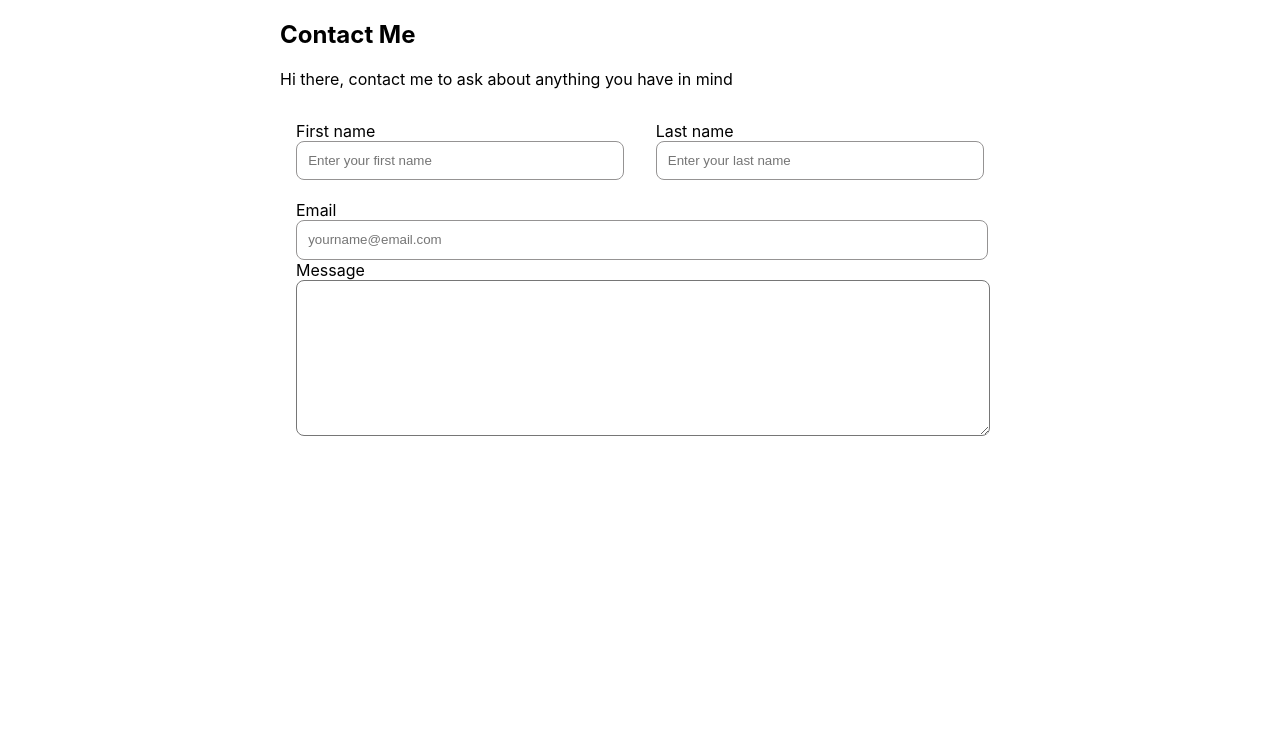
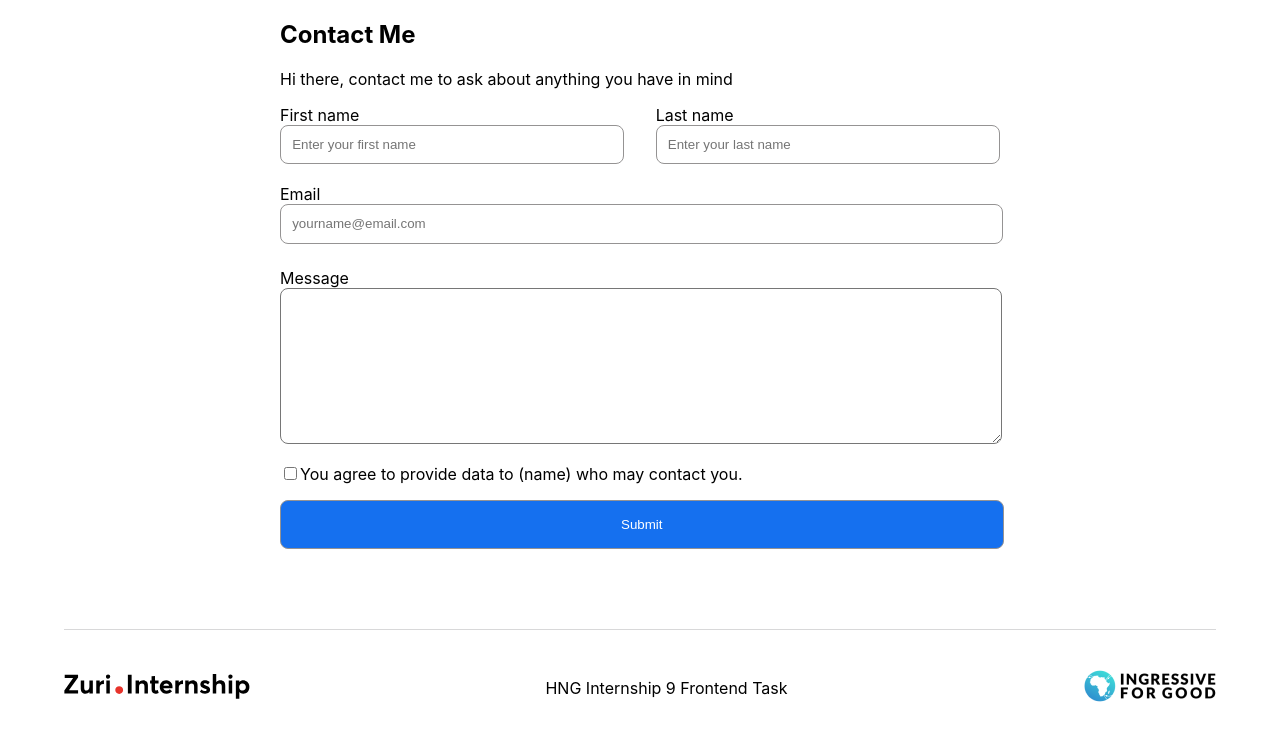
Before and after one commit to Vicwin13/linkTree, a React (Create React App) app in the folder linktr/: page /contact in a window 1280 px wide. Shown: the top 740 px of the page. Built offline with nearby package versions, Linux system fonts and the light colour scheme.

Commit message:
Submit:adding the submit button

```diff
--- a/linktr/src/App.css
+++ b/linktr/src/App.css
@@ -2,9 +2,6 @@
   text-align: center;
 }
 
-.App {
-  text-align: center;
-}
 
 
 header {
@@ -155,9 +152,7 @@ footer {
 }
 
 form {
-
-  padding: 1rem;
-
+  width: 100%;
 }
 
 form input {
@@ -173,19 +168,38 @@ form input {
 
 form .names {
   display: flex;
+  flex-wrap: wrap;
   justify-content: space-between;
   text-align: left;
+  gap: 1rem;
 }
 
 .names input {
-  width: 19rem;
+  width: 24em;
+}
+
+.message-container {
+  margin-top: 1.5rem;
 }
 
 textarea {
-  width: 100%;
+  width: 99.5%;
   border-radius: 8px;
 }
 
+.submit {
+
+  width: 100.5%;
+  padding: 1rem;
+  margin: 0 auto;
+  margin-top: 1rem;
+  background-color: rgba(21, 112, 239, 1);
+  color: white;
+}
+
+.terms {
+  margin-top: 1rem;
+}
 
 @media screen and (min-width: 657px) {
   .share img:last-child {
--- a/linktr/src/App.js
+++ b/linktr/src/App.js
@@ -3,7 +3,7 @@ import "./App.css";
 import { Route, Routes } from "react-router-dom";
 
 import Contact from "./Components/Contact";
-import Home from "./Home";
+import Home from "./Components/Home";
 import React from "react";
 
 function App() {
--- a/linktr/src/Components/Contact.js
+++ b/linktr/src/Components/Contact.js
@@ -1,7 +1,9 @@
+import Footer from "./Footer";
 import Log from "./Log";
 
 const Contact = () => {
   return (
+    <div>
       <div className="contact-page">
         <section>
           <h1>Contact Me</h1>
@@ -9,6 +11,8 @@ const Contact = () => {
         </section>
         <Log />
       </div>
+      <Footer />
+    </div>
   );
 };
 
--- a/linktr/src/Footer.js
+++ b/linktr/src/Components/Footer.js
@@ -1,5 +1,5 @@
 function Footer() {
-  let footer2 = require("./images/I4G.png");
+  let footer2 = require("../images/I4G.png");
   return (
     <footer>
       <div className="container">
--- a/linktr/src/Home.js
+++ b/linktr/src/Components/Home.js
@@ -1,4 +1,4 @@
-import "./App.css";
+import "../App.css";
 
 import Buttons from "./Buttons";
 import Footer from "./Footer";
--- a/linktr/src/Components/Log.js
+++ b/linktr/src/Components/Log.js
@@ -1,3 +1,5 @@
+import Submit from "./Submit";
+
 const Log = () => {
   return (
     <form action="">
@@ -12,6 +14,7 @@ const Log = () => {
         </label>
       </div>
       <br />
+      <div>
         <label htmlFor="email" className="email">
           Email <br />
           <input
@@ -21,12 +24,20 @@ const Log = () => {
             placeholder="yourname@email.com"
           />
         </label>
-      <div>
+      </div>
+      <div className="message-container">
         <label htmlFor="message" className="message">
           Message <br />
           <textarea name="message" id="" cols="30" rows="10"></textarea>
         </label>
       </div>
+      <div className="terms">
+        <input type="checkbox" name="" id="" />
+        <label htmlFor="Terms">
+          You agree to provide data to (name) who may contact you.
+        </label>
+      </div>
+      <Submit />
     </form>
   );
 };
--- a/linktr/src/Logos.js
+++ b/linktr/src/Components/Logos.js
@@ -1,6 +1,6 @@
 const Logos = () => {
-  const logo1 = require("./images/slack-new-logo-icon-11609376883z32jbkf8kg.png");
-  let logo2 = require("./images/iconmonstr-github-1-240.png");
+  const logo1 = require("../images/slack-new-logo-icon-11609376883z32jbkf8kg.png");
+  let logo2 = require("../images/iconmonstr-github-1-240.png");
 
   return (
     <section>
--- a/linktr/src/Profile.js
+++ b/linktr/src/Components/Profile.js
@@ -1,9 +1,9 @@
 const Profile = () => {
   const fullName = "Victor Nwimo";
   const slack = "VicWin13";
-  const share1 = require("./images/Icon.png");
-  const share2 = require("./images/Icon1.png");
-  const photo = require("./images/Icon (2).png");
+  const share1 = require("../images/Icon.png");
+  const share2 = require("../images/Icon1.png");
+  const photo = require("../images/Icon (2).png");
 
   return (
     <header>
--- /dev/null
+++ b/linktr/src/Components/Submit.js
@@ -0,0 +1,11 @@
+import "../App.css";
+
+function Submit() {
+  return (
+    <div>
+      <input className="submit" type="submit" value="Submit" />
+    </div>
+  );
+}
+
+export default Submit;
```
Also changed, not shown: linktr/src/Components/Buttons.js (renamed from linktr/src/Buttons.js). Lines whose indentation alone changed are shown as unchanged.
